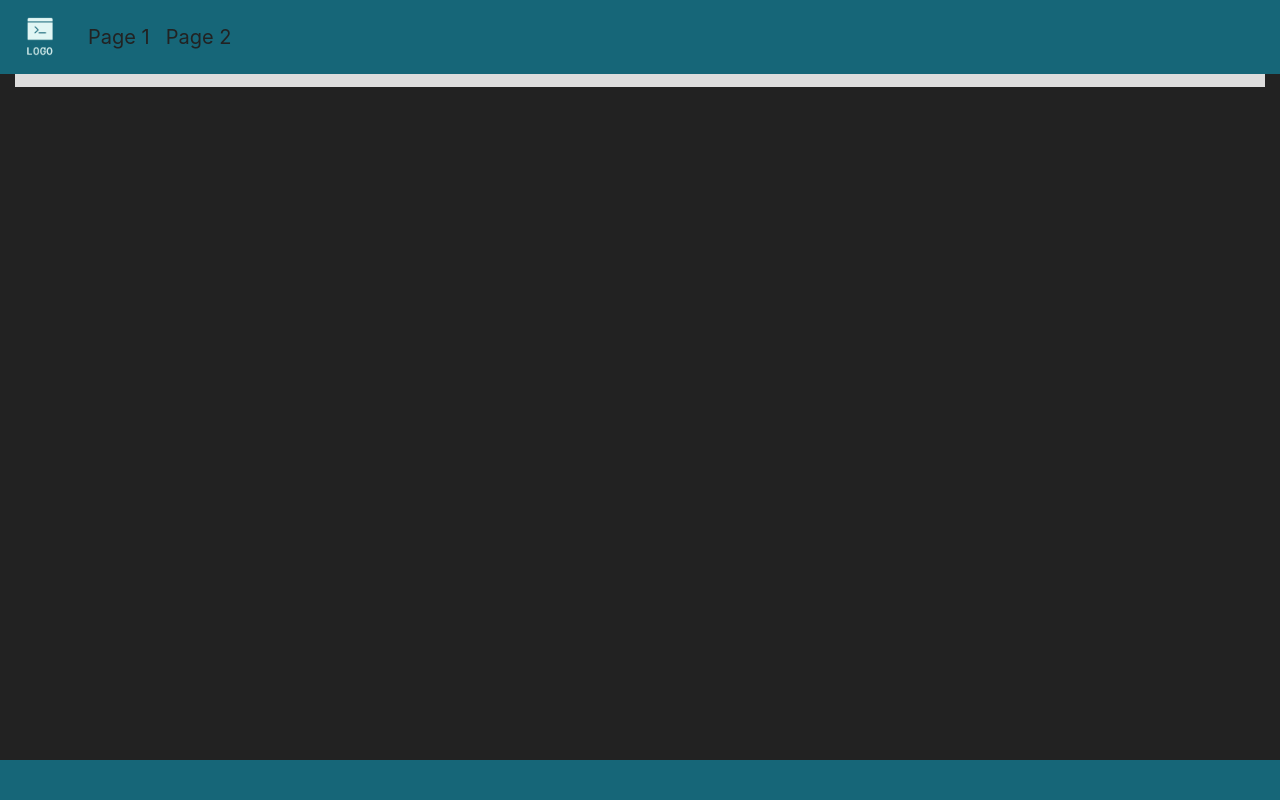
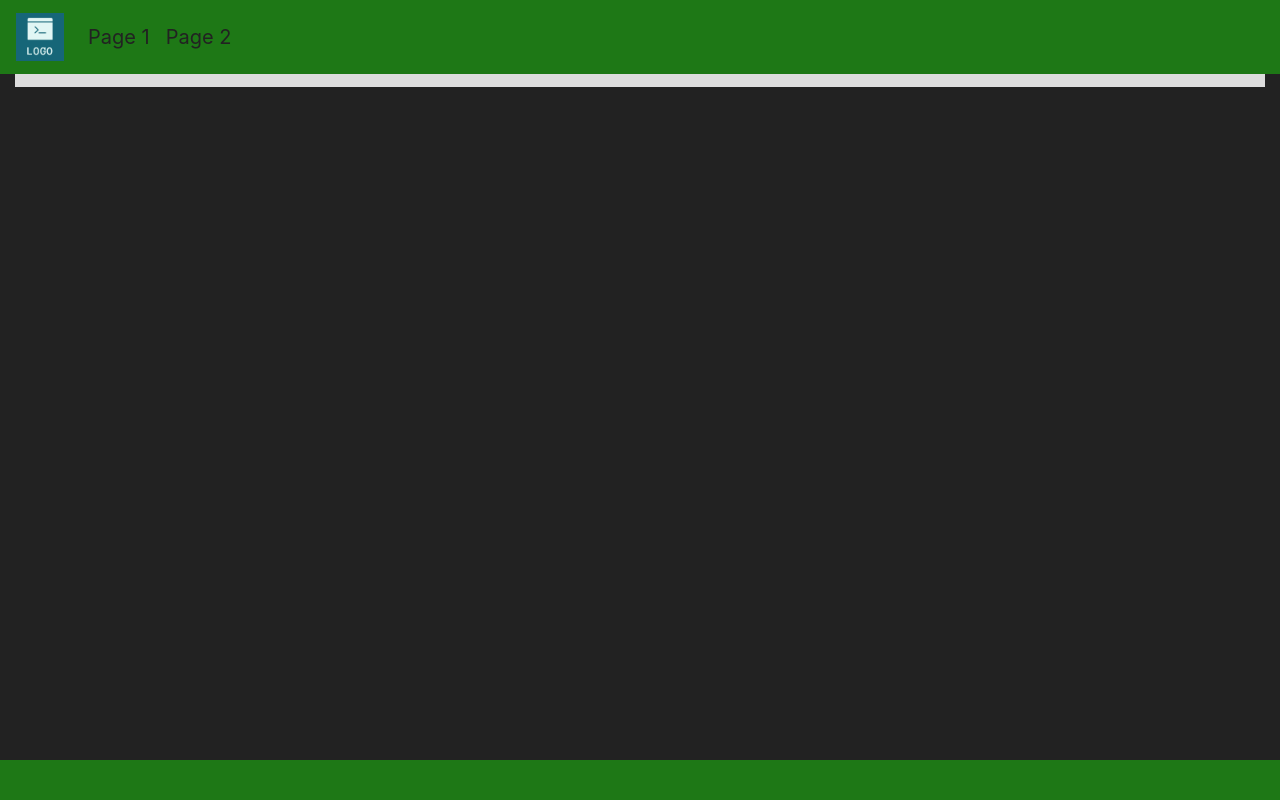
Before and after one commit to AntoineDeuze/Step-by-step, a PHP site: page / in a window 1280 px wide. Run offline with PHP 8.4, Linux system fonts and the light colour scheme.

Commit message:
1st commit

```diff
--- a/Step 0/Step 0/app/App.js
+++ b/Step 0/Step 0/app/App.js
@@ -2,12 +2,27 @@
 
     static start() {
         //onpopstate
+        window.onpopstate = () => {
+            App.browse();
+        }
+
         //correction burger
+        $('.nav-link').on('click', (evt) => {
+            let btn = $(evt.target).closest('.navbar').find('.navbar-toggler').not('.collapsed');
+            btn ? btn.click() : null;
+        })
+
         //chargement de la page
+        $(document).ready(()=> {
+            App.browse();
+        });
     }
 
     static browse() {
         //récupérer le hash et l'afficher dans main
+        console.clear();
+        let hash = (window.location.hash || "#accueil").substring(1);
+        $('#main').hide().html(hash).fadeIn();
     }
 
 }
--- a/Step 0/Step 0/css/index.css
+++ b/Step 0/Step 0/css/index.css
@@ -4,7 +4,7 @@
 }
 
 header .navbar {
-    background-color: rgb(22, 102, 120) !important;
+    background-color: rgb(30, 120, 22) !important;
     color: #ddd;
 }
 
@@ -16,12 +16,12 @@
 }
 
 footer {
-    background-color: rgb(22, 102, 120) !important;
+    background-color: rgb(30, 120, 22) !important;
     color: #ddd;
 }
 
 .navbar-toggler.custom-navbar-toggler {
-    border-color: #ddd;
+    border-color: rgb(221, 221, 221);
 }
 
 .navbar-toggler-icon.custom-navbar-toggler-icon {
--- a/Step 0/Step 0/index.html
+++ b/Step 0/Step 0/index.html
@@ -34,7 +34,7 @@
                 </div>
             </nav>
         </header>
-        <main>
+        <main id="main">
 
         </main>
         <footer class="navbar fixed-bottom">
```
